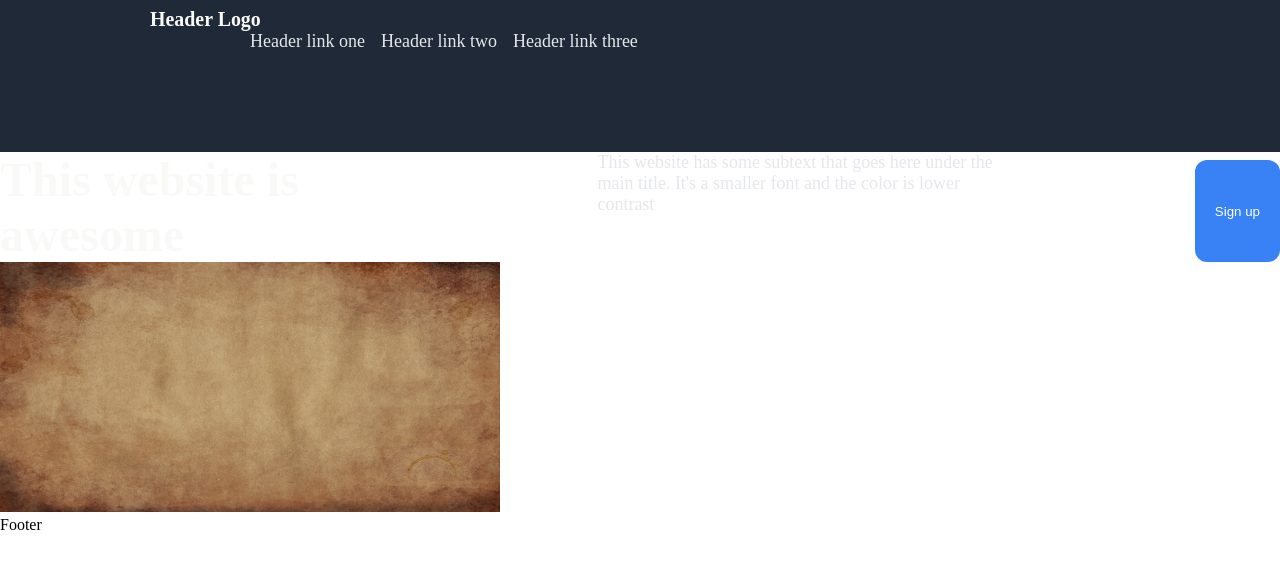
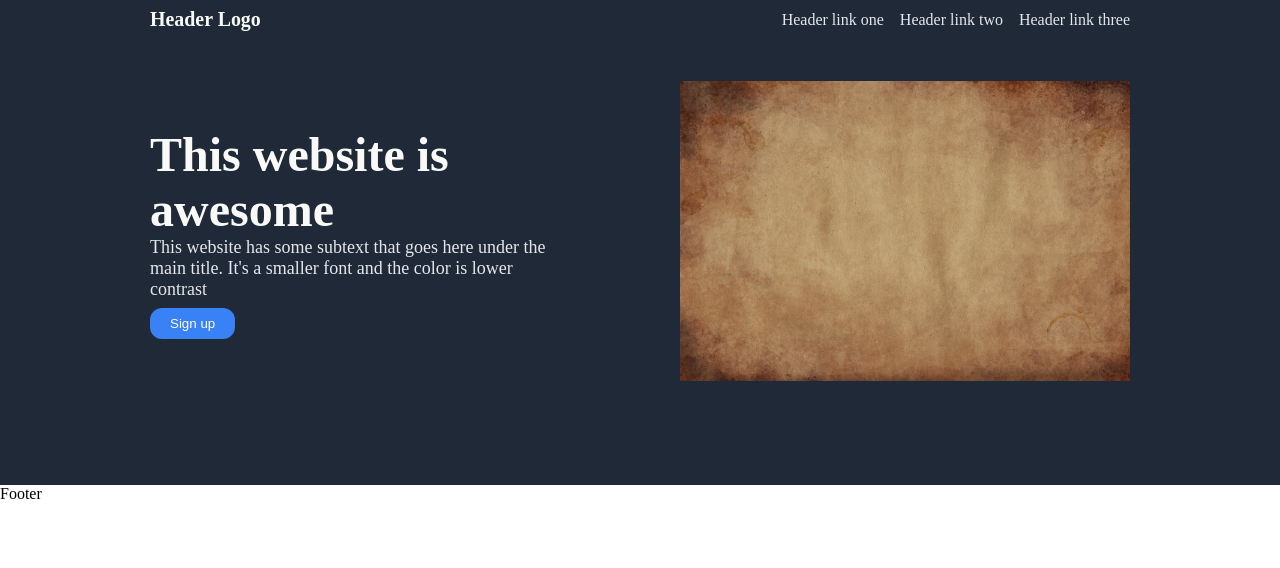
Before and after one commit to mannymango/Landing-Page, a plain HTML site: page index.html in a window 1280 px wide. Drawn offline with Linux system fonts and the light colour scheme.

Commit message:
redo styling for heading and hero sections

```diff
--- a/css/style.css
+++ b/css/style.css
@@ -8,40 +8,19 @@ body{
     flex-direction: column;
 }
 
+
+.background-color-1{
+    background-color:#1F2937;
+}
+
 .header{
     display: flex;
-    flex-direction: column;
-    background-color: #1F2937;
+    justify-content: space-between;
+    align-items: center;
+    padding-top: 8px;
     padding-left: 150px;
     padding-right: 150px;
-    padding-top: 8px;
-    padding-bottom: 100px;
-}
-
-.header-content{
-    display: flex;
-    justify-content: space-between;
-    flex-grow: 0;
-    padding-bottom: 64px;
-    word-break:keep-all;
-}
-
-ul{
-    display: flex;
-    list-style-type: none;
-    gap: 16px;
-}
-
-a{
-    color: #E5E7EB;
-}
-
-a:link{
-    text-decoration: none;
-}
-
-a:hover{
-    color: gray;
+    padding-bottom: 50px;
 }
 
 .left{
@@ -49,35 +28,46 @@ a:hover{
     color: #F9FAF8;
 }
 
-.right{
-    margin-left: 100px;
-    font-size: 18px;
+a{
     color: #E5E7EB;
+    text-decoration: none;
 }
 
-.hero{
+a:hover{
+    background-color: gray;
+}
+
+ul{
+    display: flex;
+    justify-content: center;
+    align-items: center;
+    list-style-type: none;
+    margin: 0;
+    gap: 16px;
+}
+
+.box{
     display: flex;
     justify-content: space-between;
-    gap: 50px;
+    align-items: center;
+    padding-left: 150px;
+    padding-right: 150px;
+    padding-bottom: 100px;
     flex-wrap: wrap;
+    gap: 18px;
 }
 
 .hero-main-text{
+    color: #F9FAF8;
     font-size: 48px;
     font-weight: 800;
-    color: #F9FAF8;
-    width: 400px;
+    max-width: 400px;
 }
 
 .hero-secondary-text{
     font-size: 18px;
     color: #E5E7EB;
-    width: 400px;
-}
-
-img{
-    width: 500px;
-    height: 250px;
+    max-width: 400px;
 }
 
 .button-1{
```
